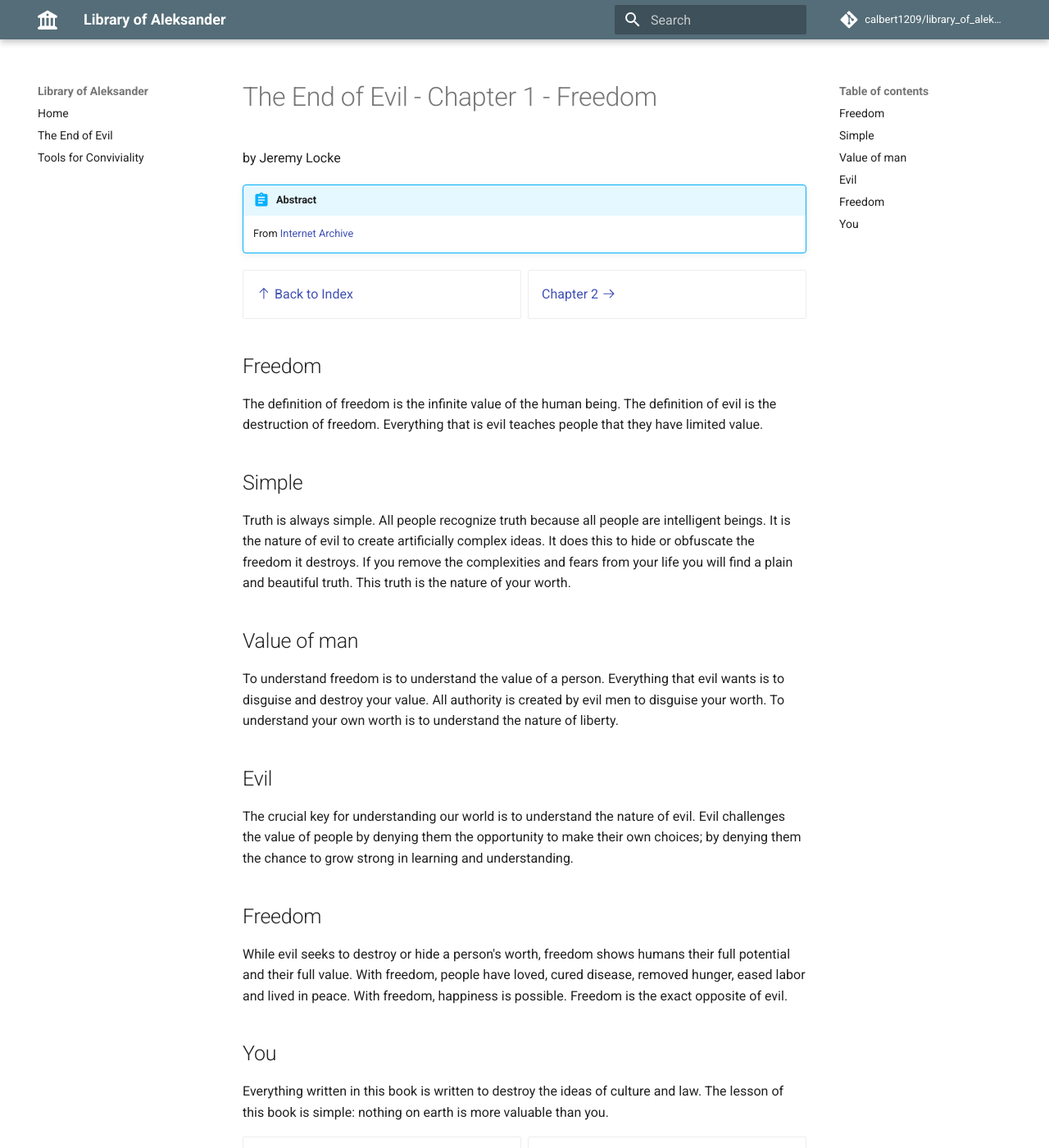
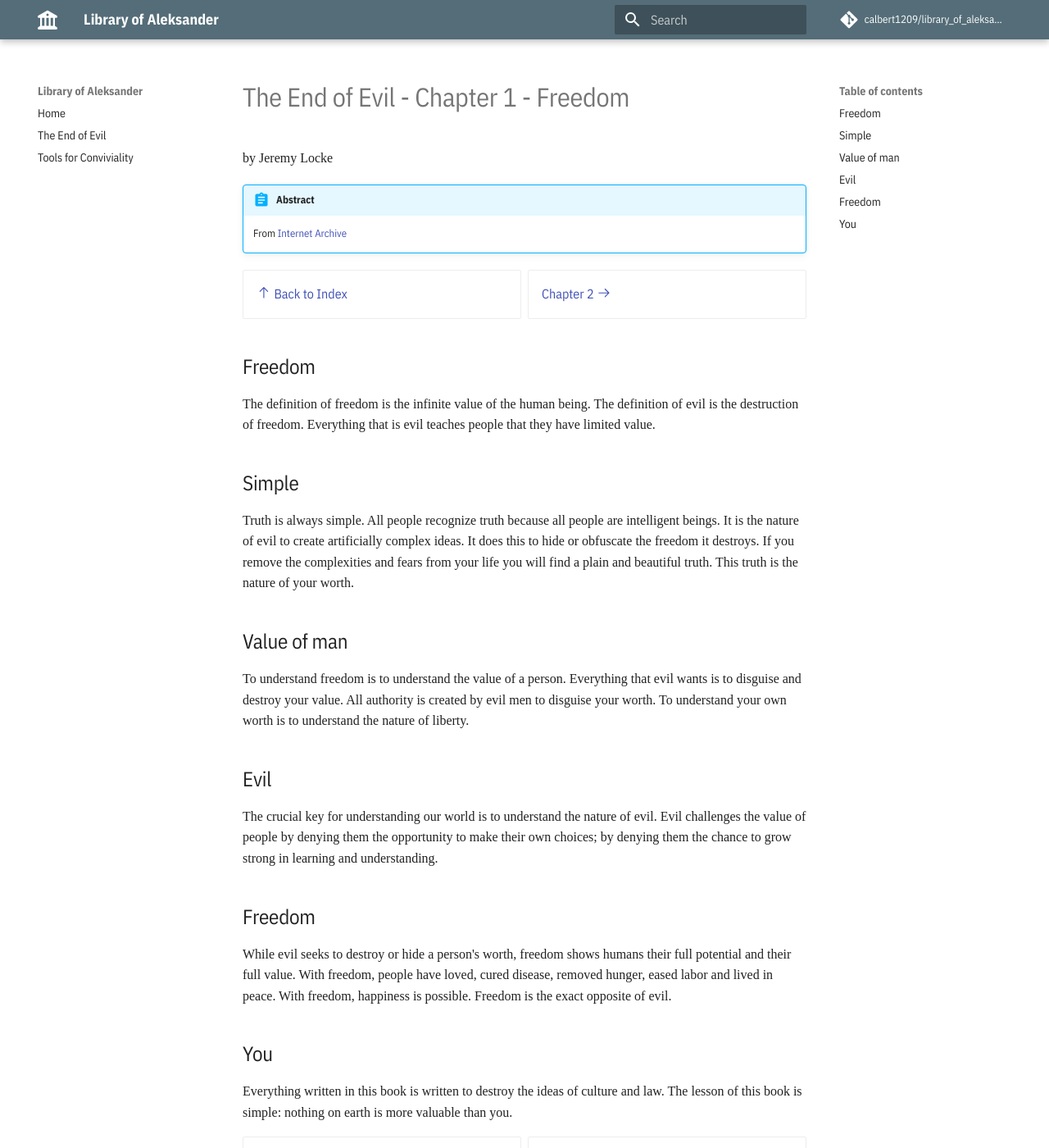
Before and after one commit to calbert1209/library_of_aleksander, an MkDocs documentation site: the page built from docs/The_End_of_Evil/Chapter_1.md, in a window 1280 px wide and 1400 px high. Shown: the whole window at 82% size. Built offline with MkDocs 1.6.1 and Material for MkDocs 9.7.7, drawn with Linux system fonts in a browser that asks for light colours; comment, search, counter and statistics services are not loaded.

Commit message:
add extra css for font-families

```diff
--- /dev/null
+++ b/docs/stylesheets/extra.css
@@ -0,0 +1,20 @@
+@font-face {
+  font-family: "IBM Plex Serif";
+  src: url("https://fonts.googleapis.com/css2?family=IBM+Plex+Serif:ital,wght@0,100;0,200;0,300;0,400;0,500;0,600;0,700;1,100;1,200;1,300;1,400;1,500;1,600;1,700&display=swap");
+}
+
+.md-typeset p {
+  font-family: "IBM Plex Serif", serif;
+}
+
+.md-typeset .admonition p {
+  font-family: var(--md-text-font);
+}
+
+.md-typeset .grid {
+  font-family: var(--md-text-font);
+}
+
+.md-typeset a {
+  font-family: var(--md-text-font);
+}
--- a/mkdocs.yml
+++ b/mkdocs.yml
@@ -15,6 +15,12 @@ theme:
   icon:
     logo: fontawesome/solid/building-columns
   favicon: assets/building-columns-solid.svg
+  font:
+    mono: "IBM Plex Mono"
+    text: "IBM Plex Sans Condensed"
+
+extra_css:
+  - stylesheets/extra.css
 
 markdown_extensions:
   - admonition
```
Also changed, not shown: docs/The_End_of_Evil/Chapter_1.md (+1 -1 lines).
